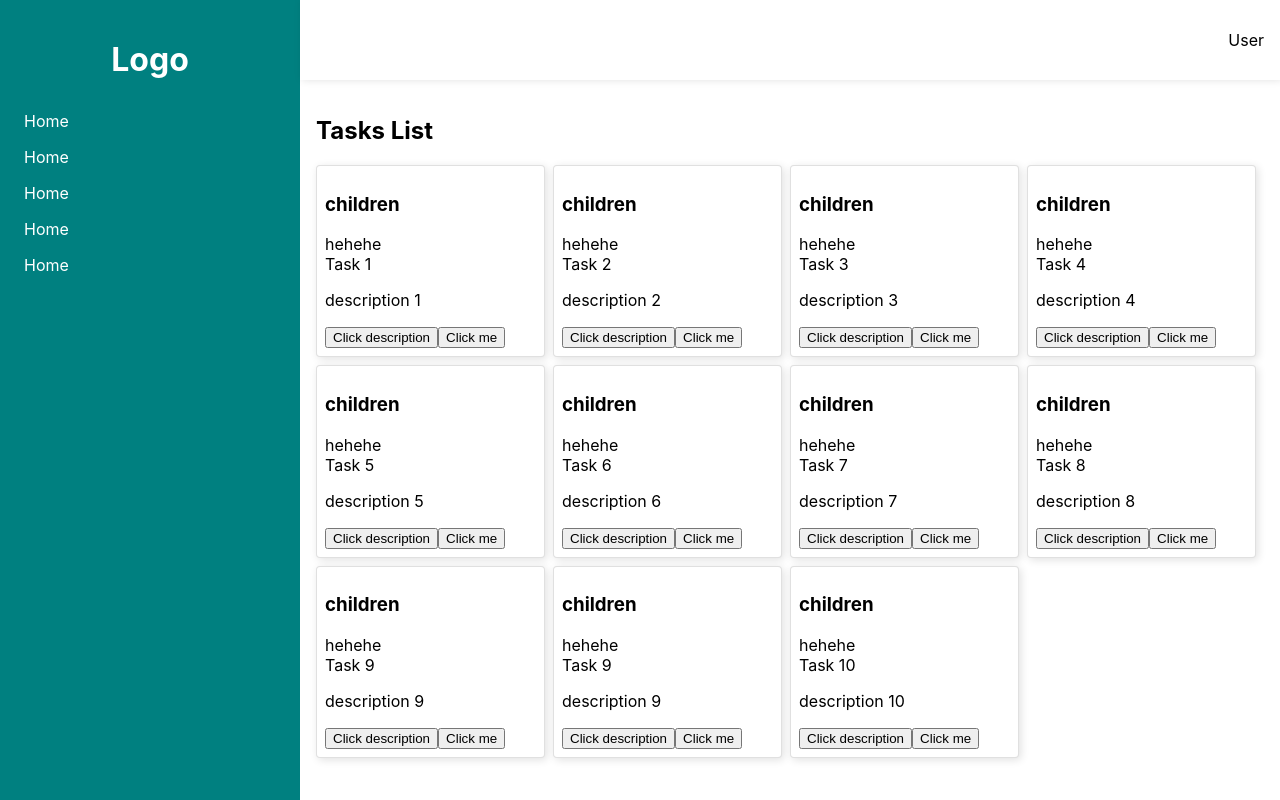
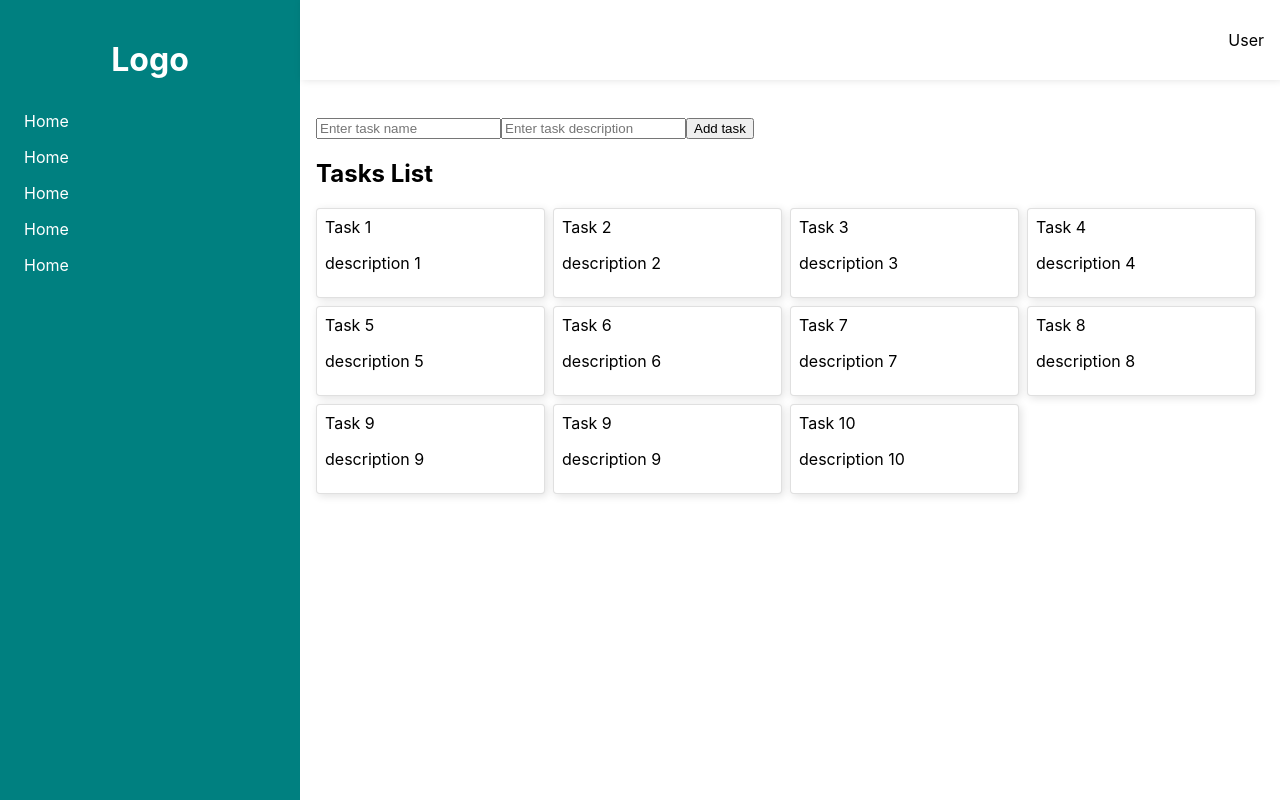
Before and after one commit to rosanyonghang/movietutorial, a React (Create React App) app: page /home in a window 1280 px wide. Built offline with nearby package versions, Linux system fonts and the light colour scheme; a web font is replaced by a local one.

Commit message:
Feature: Add task form

```diff
--- a/src/App.js
+++ b/src/App.js
@@ -2,9 +2,11 @@ import './App.scss';
 import {HomeLayout} from "./layouts/HomeLayout";
 import {Route, Routes} from "react-router";
 import {AuthLayout} from "./layouts/AuthLayout";
+import {DynamicRoute} from "./pages/Dynamic";
 const App= ()=> {
     const routes = [
         {path:'', element: <AuthLayout/>},
+        {path:'/:rambilas', element: <DynamicRoute/>},
         {path:'home', element: <HomeLayout/>},
         {path:'*', element: <AuthLayout/>},
     ]
--- a/src/components/modules/home/AddTaskForm.js
+++ b/src/components/modules/home/AddTaskForm.js
@@ -1,3 +1,73 @@
-export const AddTaskForm = () => {
-    return <div>AddTaskForm</div>
+import {useState} from "react";
+
+export const AddTaskForm = (props) => {
+    const [showDialog, setShowDialog] = useState(false);
+
+    // const [title, setTitle] = useState('');
+    // const [description, setDescription] = useState('');
+
+    const [formValues, setFormValues] = useState({title: '', description: ''})
+
+    // const addTaskHandler = (e) => {
+    //     e.preventDefault();
+    //     props.addTask({
+    //         id: (new Date()).toString(),
+    //         title,
+    //         description,
+    //         status: 'todo'
+    //     })
+    // }
+
+    const formHandler = (e) => {
+        const formTemp = {
+            ...formValues,
+            [e.target.name]: e.target.value
+        }
+        setFormValues(formTemp);
+    }
+    const addTaskHandler = (e) => {
+        e.preventDefault();
+        props.addTask({
+            ...formValues,
+            id: (new Date()).toString(),
+            status: 'todo'
+        })
+    }
+    return <section>
+        <h1>{formValues.title}</h1>
+        {/*conditional*/}
+        {/*add task*/}
+        {/*<button onClick={() => setShowDialog(!showDialog)}>Show add Task dialog</button>*/}
+        {/*{ showDialog &&*/}
+        {/*    <p>Lorem ipsum dolor sit amet, consectetur adipisicing elit. Deserunt ea eveniet fugit incidunt neque repellat*/}
+        {/*    sequi unde. Accusamus, accusantium architecto cumque dignissimos earum minima natus nemo quam, quas ratione*/}
+        {/*    repellat!</p>}*/}
+
+        <form onSubmit={addTaskHandler}>
+            {/*<input type="text" name={"taskName"}*/}
+            {/*       placeholder={"Enter task name"}*/}
+            {/*          value={title}*/}
+            {/*       onChange={(e) =>*/}
+            {/*           setTitle(e.target.value)}*/}
+            {/*/>*/}
+            {/*<input type="text"*/}
+            {/*          value={description}*/}
+            {/*       name={"taskDescription"} placeholder={"Enter task description"}*/}
+            {/*       onChange={(e) =>*/}
+            {/*           setDescription(e.target.value)*/}
+            {/*       }*/}
+            {/*/>*/}
+            <input type="text" name={"title"}
+                   value={formValues.title}
+                   placeholder={"Enter task name"}
+                   onChange={formHandler}/>
+
+            <input type="text"
+                   value={formValues.description}
+                   name={"description"} placeholder={"Enter task description"}
+                   onChange={formHandler}
+            />
+            <button type={"submit"}>Add task</button>
+        </form>
+    </section>
 }
--- a/src/components/modules/home/TaskCard.js
+++ b/src/components/modules/home/TaskCard.js
@@ -1,9 +1,9 @@
 export const TaskCard = (props) => {
     return <div className={"card"}>
-        {props.children} {props.random}
+        {/*{props.children} {props.random}*/}
         <div>{props.data.title}</div>
         <p>{props.data.description}</p>
-        <button onClick={() => props.triggerAlert(props.data.description)}>Click description</button>
-        <button onClick={props.getTaskValue2}>Click me</button>
+        {/*<button onClick={() => props.triggerAlert(props.data.description)}>Click description</button>*/}
+        {/*<button onClick={props.getTaskValue2}>Click me</button>*/}
     </div>
 }
--- a/src/components/modules/home/TasksList.js
+++ b/src/components/modules/home/TasksList.js
@@ -1,6 +1,6 @@
 import {TaskCard} from "./TaskCard";
 
-export const TasksList = () => {
+export const TasksList = (props) => {
     const getTaskValue = (title)=>{
         alert(title)
     }
@@ -8,30 +8,15 @@ export const TasksList = () => {
     const getTaskValue2 = (title)=>{
         alert(title);
     }
-    const tasks = [
-        {id: '1', title: "Task 1", status: 'todo', description: "description 1"},
-        {id: '2', title: "Task 2", status: 'todo', description: "description 2"},
-        {id: '3', title: "Task 3", status: 'todo', description: "description 3"},
-        {id: '4', title: "Task 4", status: 'todo', description: "description 4"},
-        {id: '5', title: "Task 5", status: 'todo', description: "description 5"},
-        {id: '6', title: "Task 6", status: 'todo', description: "description 6"},
-        {id: '7', title: "Task 7", status: 'todo', description: "description 7"},
-        {id: '8', title: "Task 8", status: 'todo', description: "description 8"},
-        {id: '9', title: "Task 9", status: 'todo', description: "description 9"},
-        {id: '9', title: "Task 9", status: 'todo', description: "description 9"},
-        {id: '10', title: "Task 10", status: 'todo', description: "description 10"},
-    ];
 
     return <div className={"tasks-list"}>
         <h2>Tasks List</h2>
         <div className="tasks">
-            {tasks.map((cardData, key) => (
+            {props.tasks.map((cardData, key) => (
                 <TaskCard key={key} data={cardData} triggerAlert={getTaskValue} getTaskValue2={()=>getTaskValue2(cardData.title)} random={"hehehe"}>
-                    <h1>children</h1>
+                    {/*<h1>children</h1>*/}
                 </TaskCard>
             ))}
-
-
         </div>
     </div>
 }
--- a/src/layouts/AuthLayout.js
+++ b/src/layouts/AuthLayout.js
@@ -1,3 +1,24 @@
+import {useState, useEffect} from "react";
+import {useLocation} from "react-router";
+
 export const AuthLayout = () => {
-    return <div>AuthLayout</div>
+    let [count,setCount] = useState(0);
+    let count2= 0;
+    // let count= 0;
+    const location = useLocation();
+    const increaseCount=()=>{
+        setCount(count+1);
+        console.log(location)
+    }
+
+    useEffect(()=>{
+        console.log('value has changed');
+    },[]);
+
+    return <div>
+        <h1>
+            {count2} AuthLayout {count}
+        </h1>
+        <button onClick={increaseCount}>Inrc count</button>
+    </div>
 }
--- /dev/null
+++ b/src/pages/Dynamic.js
@@ -0,0 +1,7 @@
+import {useParams} from "react-router";
+
+export const DynamicRoute = () => {
+    const params = useParams();
+    console.log(params);
+    return <div>DynamicRoute</div>
+}
--- a/src/pages/Home.js
+++ b/src/pages/Home.js
@@ -1,9 +1,28 @@
 import {AddTaskForm} from "../components/modules/home/AddTaskForm";
 import {TasksList} from "../components/modules/home/TasksList";
+import {useState} from "react";
 
 export const Home = () => {
+    const [tasks,setTasks] = useState([
+        {id: '1', title: "Task 1", status: 'todo', description: "description 1"},
+        {id: '2', title: "Task 2", status: 'todo', description: "description 2"},
+        {id: '3', title: "Task 3", status: 'todo', description: "description 3"},
+        {id: '4', title: "Task 4", status: 'todo', description: "description 4"},
+        {id: '5', title: "Task 5", status: 'todo', description: "description 5"},
+        {id: '6', title: "Task 6", status: 'todo', description: "description 6"},
+        {id: '7', title: "Task 7", status: 'todo', description: "description 7"},
+        {id: '8', title: "Task 8", status: 'todo', description: "description 8"},
+        {id: '9', title: "Task 9", status: 'todo', description: "description 9"},
+        {id: '9', title: "Task 9", status: 'todo', description: "description 9"},
+        {id: '10', title: "Task 10", status: 'todo', description: "description 10"},
+    ]);
+
+    const addTask = (data)=>{
+        setTasks([...tasks, data])
+    }
+
     return <section className="home-screen screen">
-        {/*<AddTaskForm/>*/}
-        <TasksList/>
+        <AddTaskForm addTask={addTask}/>
+        <TasksList tasks={tasks}/>
     </section>
 }
```
